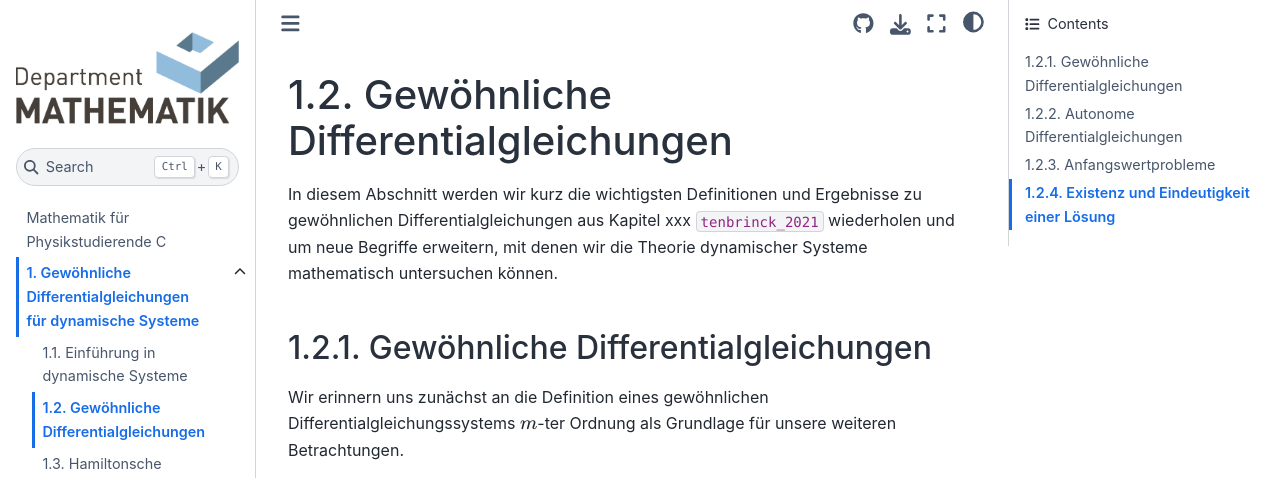
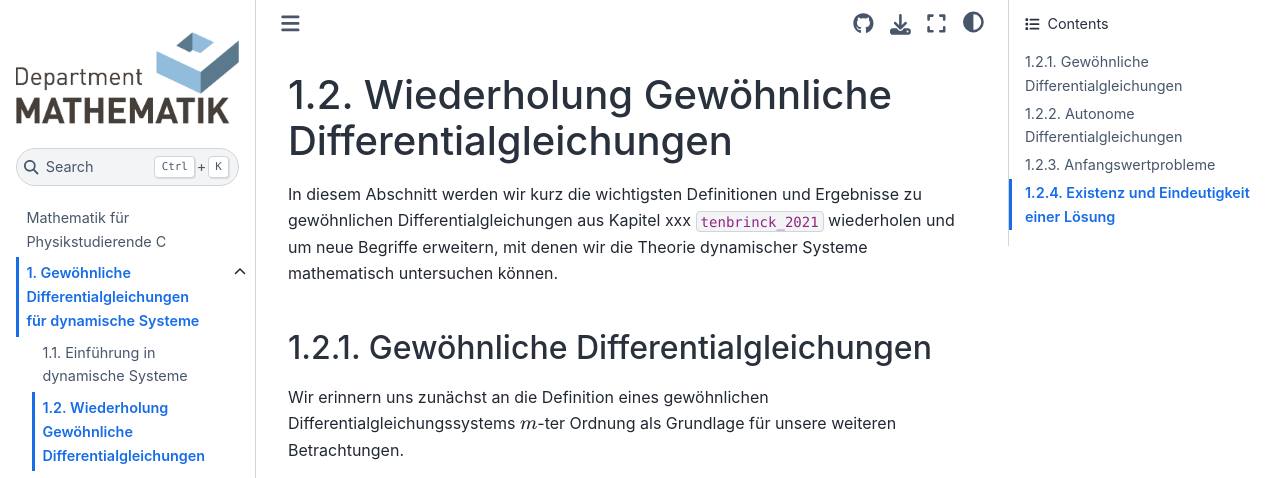
Before and after one commit to FAU-AMMN/MathPhysicsC, a Jupyter Book: the page built from ode/repetition.md, in a window 1280 px wide and 900 px high, cut to the strip 0-478 px from the top of the window. Built offline with Jupyter Book 1.0.4 settings and Sphinx 7.4.7 and the Sphinx Book theme 1.1.4, drawn with Linux system fonts in a browser that asks for light colours; pages that are not in the unit, such as notebooks, are missing from menus; cross-references to code outside the pages are shown as plain code.

Commit message:
:cowboy_hat_face: fixed some typos

````diff
--- a/ode/repetition.md
+++ b/ode/repetition.md
@@ -1,4 +1,4 @@
-# Gewöhnliche Differentialgleichungen
+# Wiederholung Gewöhnliche Differentialgleichungen
 
 In diesem Abschnitt werden wir kurz die wichtigsten Definitionen und Ergebnisse zu gewöhnlichen Differentialgleichungen aus Kapitel xxx {cite:p}`tenbrinck_2021` wiederholen und um neue Begriffe erweitern, mit denen wir die Theorie dynamischer Systeme mathematisch untersuchen können.
 
@@ -14,7 +14,7 @@
 
 ```{math}
 :label: eq:DGL
-F(x,y,y',\ldots,y^(m)) = 0
+F(x,y,y',\ldots,y^{(m)}) = 0
 ```
 
 ein **gewöhnliches Differentialgleichungssystem (DGL)** $m$-ter Ordnung von $n$ Gleichungen.
````
Also changed, not shown: ode/dynamicSystems.md (+5 -0 lines), ode/ode.md (line endings or trailing spaces).
